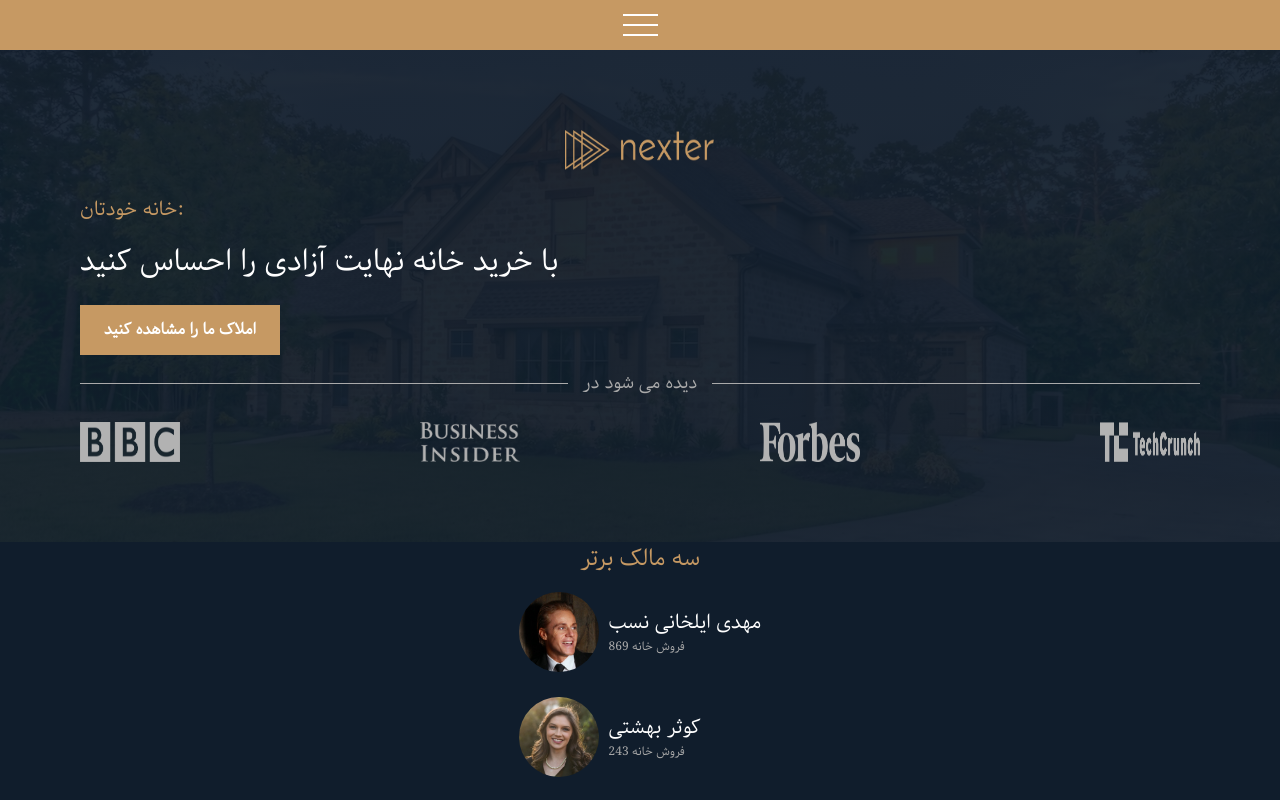
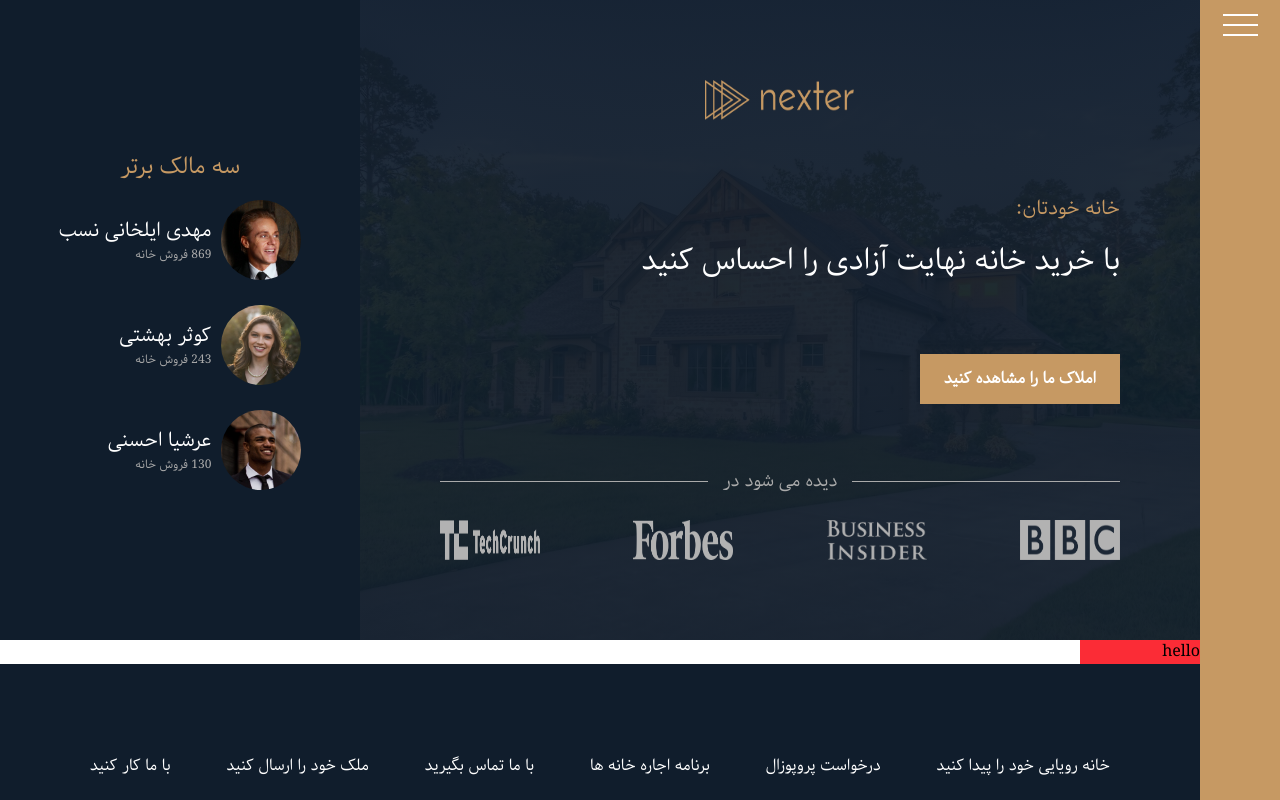
Before and after one commit to sahand-mahdilu/RealEstate-Next.js, a Next.js app: page / in a window 1280 px wide. Shown: the top 800 px of the page. Built offline with nearby package versions, Linux system fonts and the light colour scheme.

Commit message:
fix : class changed to class name

```diff
--- a/pages/_app.js
+++ b/pages/_app.js
@@ -1,151 +1,145 @@
 import "@/styles/globals.css";
 
 export default function App({ Component, pageProps }) {
-
-
   // return
 
-  return(
-
-  <>
-    <div class="sidebar">
+  return (
+    <div className="container">
+      <div className="sidebar">
         <input
           type="checkbox"
           name="toggle"
           id="sidebar-toggle"
-                    class="sidebar__input"
+          className="sidebar__input"
         />
-                <label for="sidebar-toggle" class="sidebar__label">
-                    <div class="sidebar__btn"></div>
+        <label htmlFor="sidebar-toggle" className="sidebar__label">
+          <div className="sidebar__btn"></div>
         </label>
 
-                <div class="sidebar__bg"></div>
-                <ul class="list">
-                    <li class="list__item">
-                        <a href="index.html" class="list__link">صفحه اصلی</a>
+        <div className="sidebar__bg"></div>
+        <ul className="list">
+          <li className="list__item">
+            <a href="index.html" className="list__link">
+              صفحه اصلی
+            </a>
           </li>
-                    <li class="list__item">
-                        <a href="#" class="list__link">ویژگی ها</a>
+          <li className="list__item">
+            <a href="#" className="list__link">
+              ویژگی ها
+            </a>
           </li>
-                    <li class="list__item">
-                        <a href="" class="list__link">نظرات</a>
+          <li className="list__item">
+            <a href="" className="list__link">
+              نظرات
+            </a>
           </li>
-                    <li class="list__item">
-                        <a href="houses.html" class="list__link">خانه ها</a>
+          <li className="list__item">
+            <a href="houses.html" className="list__link">
+              خانه ها
+            </a>
           </li>
-                    <li class="list__item">
-                        <a href="#" class="list__link">گالری</a>
+          <li className="list__item">
+            <a href="#" className="list__link">
+              گالری
+            </a>
           </li>
         </ul>
       </div>
 
-            <header class="header">
-                <img
-                    src="img/logo.png"
-                    alt="Nexter Logo"
-                    class="header__logo"
-                />
-                <h3 class="u-heading-3 u-heading--light">خانه خودتان:</h3>
-                <h1 class="u-heading-1">
-                    با خرید خانه نهایت آزادی را احساس کنید
-                </h1>
-                <button class="btn header__btn btn-brown">
+      <header className="header">
+        <img src="img/logo.png" alt="Nexter Logo" className="header__logo" />
+        <h3 className="u-heading-3 u-heading--light">خانه خودتان:</h3>
+        <h1 className="u-heading-1">با خرید خانه نهایت آزادی را احساس کنید</h1>
+        <button className="btn header__btn btn-brown">
           املاک ما را مشاهده کنید
         </button>
 
-                <p class="seeon__text">دیده می شود در</p>
-                <figure class="seeon__box-img">
-                    <img src="img/logo-bbc.png" alt="BBC" class="seeon__img" />
-                    <img src="img/logo-bi.png" alt="BBC" class="seeon__img" />
-                    <img
-                        src="img/logo-forbes.png"
-                        alt="BBC"
-                        class="seeon__img"
-                    />
-                    <img
-                        src="img/logo-techcrunch.png"
-                        alt="BBC"
-                        class="seeon__img"
-                    />
+        <p className="seeon__text">دیده می شود در</p>
+        <figure className="seeon__box-img">
+          <img src="img/logo-bbc.png" alt="BBC" className="seeon__img" />
+          <img src="img/logo-bi.png" alt="BBC" className="seeon__img" />
+          <img src="img/logo-forbes.png" alt="BBC" className="seeon__img" />
+          <img src="img/logo-techcrunch.png" alt="BBC" className="seeon__img" />
         </figure>
       </header>
 
-            <div class="real-tors">
-                <p class="real-tors__tittle">سه مالک برتر</p>
-                <div class="real-tors__list">
+      <div className="real-tors">
+        <p className="real-tors__tittle">سه مالک برتر</p>
+        <div className="real-tors__list">
           <img
             src="img/realtor-1.jpeg"
             alt="real-tors top 1"
-                        class="real-tors__img"
+            className="real-tors__img"
           />
-                    <div class="real-tors__details">
-                        <h3 class="u-heading-3 u-heading--white">
-                            مهدی ایلخانی نسب
-                        </h3>
-                        <p class="real-tors__text">869 فروش خانه</p>
+          <div className="real-tors__details">
+            <h3 className="u-heading-3 u-heading--white">مهدی ایلخانی نسب</h3>
+            <p className="real-tors__text">869 فروش خانه</p>
           </div>
 
           <img
             src="img/realtor-2.jpeg"
             alt="real-tors top 2"
-                        class="real-tors__img"
+            className="real-tors__img"
           />
-                    <div class="real-tors__details">
-                        <h3 class="u-heading-3 u-heading--white">کوثر بهشتی</h3>
-                        <p class="real-tors__text">243 فروش خانه</p>
+          <div className="real-tors__details">
+            <h3 className="u-heading-3 u-heading--white">کوثر بهشتی</h3>
+            <p className="real-tors__text">243 فروش خانه</p>
           </div>
 
           <img
             src="img/realtor-3.jpeg"
             alt="real-tors top 3"
-                        class="real-tors__img"
+            className="real-tors__img"
           />
-                    <div class="real-tors__details">
-                        <h3 class="u-heading-3 u-heading--white">
-                            عرشیا احسنی
-                        </h3>
-                        <p class="real-tors__text">130 فروش خانه</p>
+          <div className="real-tors__details">
+            <h3 className="u-heading-3 u-heading--white">عرشیا احسنی</h3>
+            <p className="real-tors__text">130 فروش خانه</p>
           </div>
         </div>
       </div>
 
       <Component {...pageProps} />
 
-
-
-            <footer class="footer">
-                <ul class="nav">
-                    <li class="nav__item">
-                        <a href="#" class="nav__link"
-                            >خانه رویایی خود را پیدا کنید</a
-                        >
+      <footer className="footer">
+        <ul className="nav">
+          <li className="nav__item">
+            <a href="#" className="nav__link">
+              خانه رویایی خود را پیدا کنید
+            </a>
           </li>
-                    <li class="nav__item">
-                        <a href="#" class="nav__link">درخواست پروپوزال</a>
+          <li className="nav__item">
+            <a href="#" className="nav__link">
+              درخواست پروپوزال
+            </a>
           </li>
-                    <li class="nav__item">
-                        <a href="#" class="nav__link">برنامه اجاره خانه ها</a>
+          <li className="nav__item">
+            <a href="#" className="nav__link">
+              برنامه اجاره خانه ها
+            </a>
           </li>
-                    <li class="nav__item">
-                        <a href="#" class="nav__link">با ما تماس بگیرید</a>
+          <li className="nav__item">
+            <a href="#" className="nav__link">
+              با ما تماس بگیرید
+            </a>
           </li>
-                    <li class="nav__item">
-                        <a href="#" class="nav__link">ملک خود را ارسال کنید</a>
+          <li className="nav__item">
+            <a href="#" className="nav__link">
+              ملک خود را ارسال کنید
+            </a>
           </li>
-                    <li class="nav__item">
-                        <a href="#" class="nav__link">با ما کار کنید</a>
+          <li className="nav__item">
+            <a href="#" className="nav__link">
+              با ما کار کنید
+            </a>
           </li>
         </ul>
 
-                <p class="copyright">
+        <p className="copyright">
           &copy; حقوق مادی معنوی این سایت برای
-                    <strong class="copyright__name">مهدی ایلخانی نسب</strong>
+          <strong className="copyright__name">مهدی ایلخانی نسب</strong>
           محفوظ میباشد
         </p>
       </footer>
-
-
-  </>
-
-)
+    </div>
+  );
 }
--- a/styles/globals.css
+++ b/styles/globals.css
@@ -16,6 +16,7 @@ body {
   background-color: var(--color-white);
   min-height: 100vh;
   max-width: 100%;
+  direction: rtl;
 }
 
 :root {
```
Lines whose indentation alone changed are shown as unchanged.
